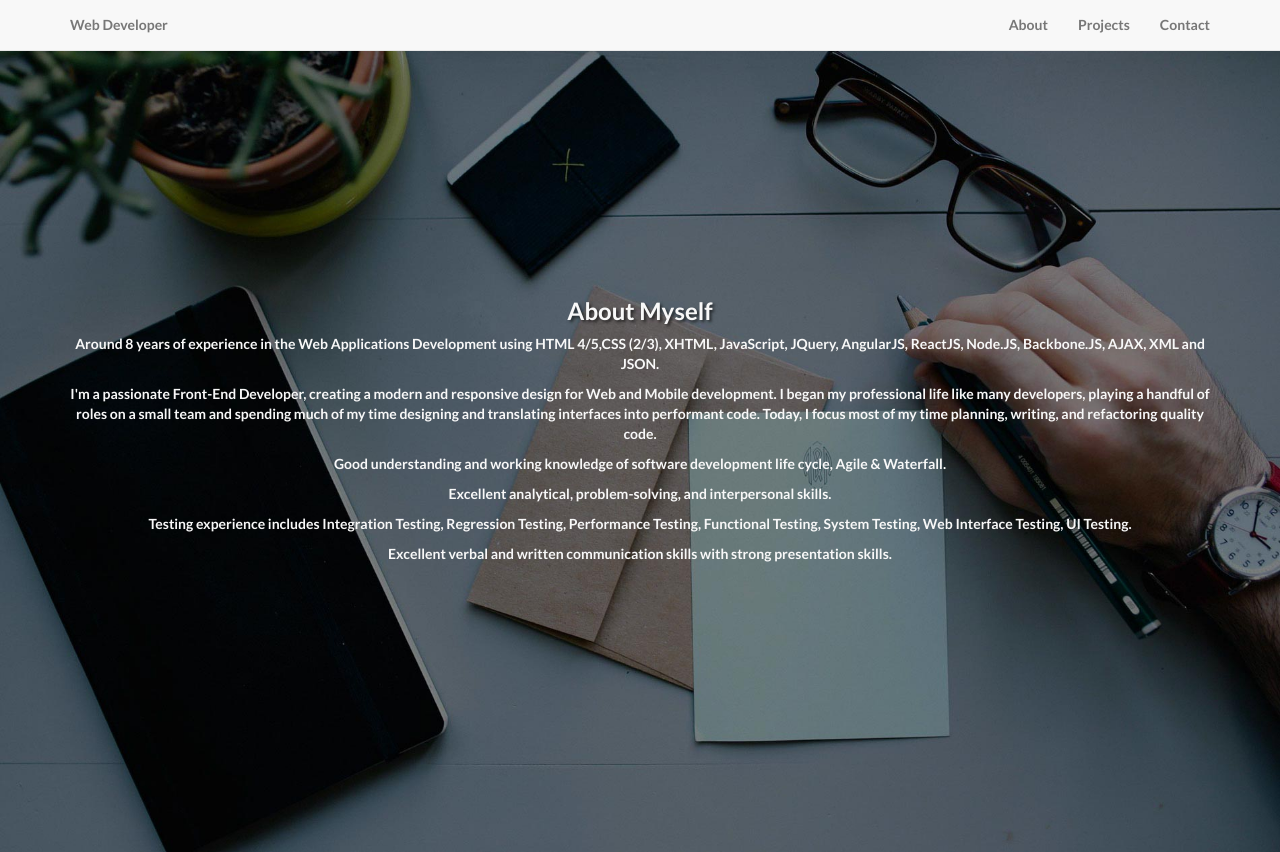
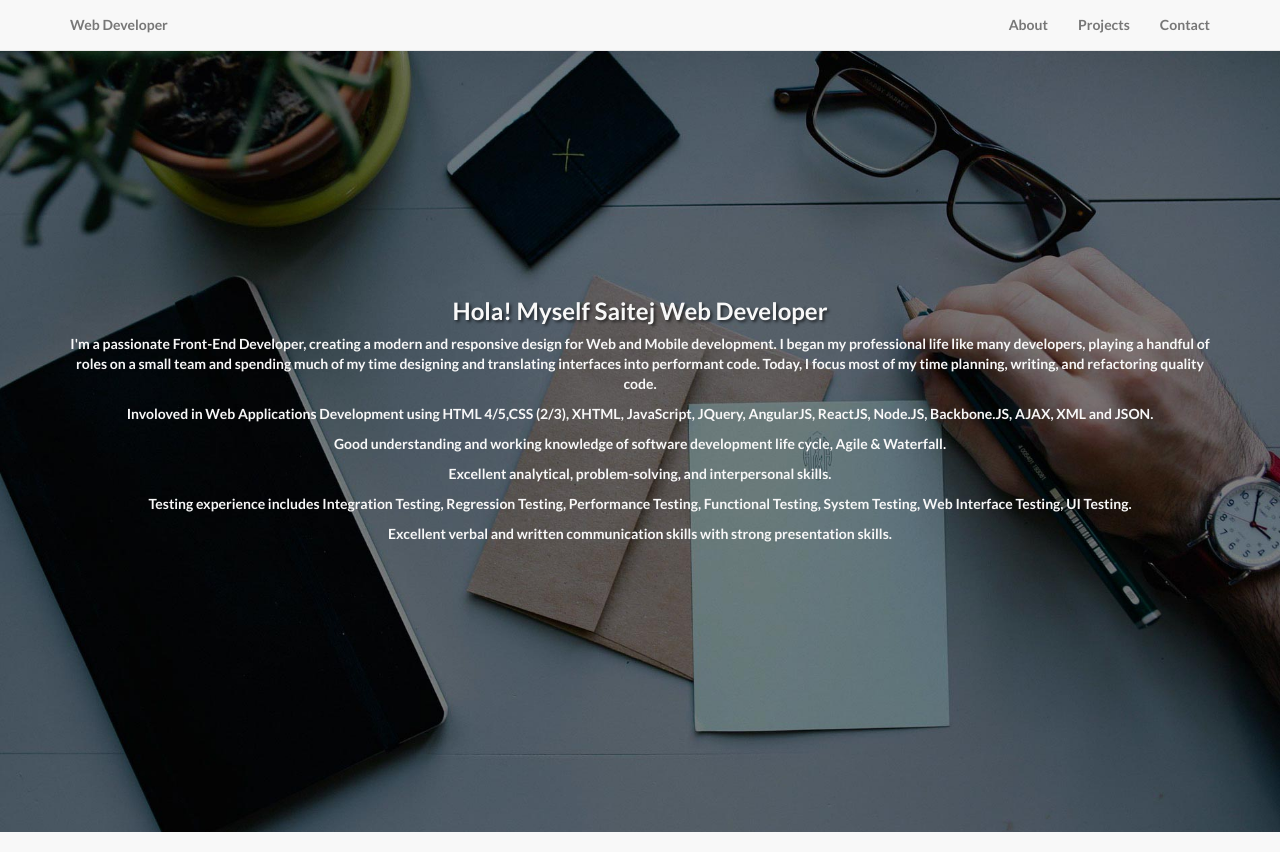
Before and after one commit to svenkat5335/Saitej, a plain HTML site: page index.html in a window 1280 px wide. Shown: the top 852 px of the page. Drawn offline with Linux system fonts and the light colour scheme.

Commit message:
Update index.html

```diff
--- a/index.html
+++ b/index.html
@@ -73,10 +73,10 @@
             <div class="row">
                 <div class="col-lg-12">
                     <div class="intro-message">
-                        <h3>About Myself</h3>
-                        <p>	Around 8 years of experience in the Web Applications Development using HTML 4/5,CSS (2/3), XHTML, JavaScript, JQuery, AngularJS, ReactJS, Node.JS, Backbone.JS, AJAX, XML and JSON.</p>
+                        <h3>Hola! Myself Saitej Web Developer</h3>
+
 <p>I'm a passionate Front-End Developer, creating a modern and responsive design for Web and Mobile development. I began my professional life like many developers, playing a handful of roles on a small team and spending much of my time designing and translating interfaces into performant code. Today, I focus most of my time planning, writing, and refactoring quality code. </p>
-
+<p>     Involoved in Web Applications Development using HTML 4/5,CSS (2/3), XHTML, JavaScript, JQuery, AngularJS, ReactJS, Node.JS, Backbone.JS, AJAX, XML and JSON.</p>
 
 <p>Good understanding and working knowledge of software development life cycle, Agile & Waterfall.</p>
 <p>Excellent analytical, problem-solving, and interpersonal skills.</p>
```
